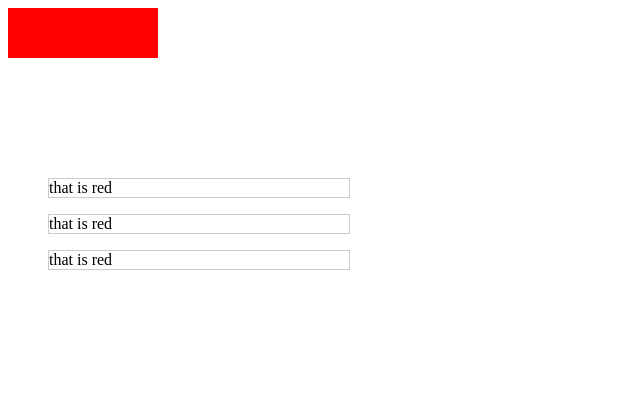
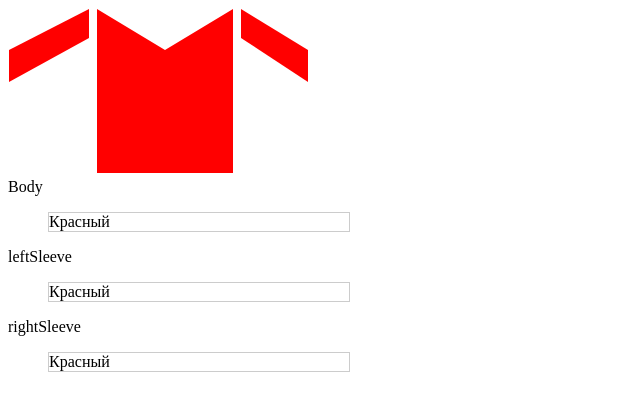
Before and after one commit to VladStepanov/t-shirt-constructor, a Vue app: page / in a window 1280 px wide. Shown: the top 410 px of the page, without its empty margins (0-640 px from the left). Built offline with nearby package versions, Linux system fonts and the light colour scheme.

Commit message:
Architecture decisions

```diff
--- a/src/App.vue
+++ b/src/App.vue
@@ -1,60 +1,19 @@
 <template>
   <div id="app">
     <MainScreen />
-    <BaseSelect v-model='head' :options='options'></BaseSelect>
-    <BaseSelect v-model='body' :options='options'></BaseSelect>
-    <BaseSelect v-model='sleeves' :options='options'></BaseSelect>
+    <Menu />
   </div>
 </template>
 
 <script>
-import BaseSelect from '@/components/BaseSelect'
+import Menu from '@/components/Menu'
 import MainScreen from '@/components/MainScreen'
 
 export default {
   name: 'App',
   components: {
-    BaseSelect,
+    Menu,
     MainScreen
-  },
-  computed: {
-    head: {
-      get () { return this.$store.state.head },
-      set (val) {
-        this.$store.commit('SET_HEAD', val)
-      }
-    },
-    body: {
-      get () { return this.$store.state.body },
-      set (val) {
-        this.$store.commit('SET_BODY', val)
-      }
-    },
-    sleeves: {
-      get () { return this.$store.state.sleeves },
-      set (val) {
-        this.$store.commit('SET_SLEEVES', val)
-      }
-    }
-  },
-  data () {
-    return {
-      option: '',
-      options: [
-        {
-          title: 'that is red',
-          code: 'red'
-        },
-        {
-          title: 'that is blue',
-          code: 'blue'
-        },
-        {
-          title: 'that is green',
-          code: 'green'
-        }
-      ]
-    }
   }
 }
 </script>
--- a/src/components/BaseSelect.vue
+++ b/src/components/BaseSelect.vue
@@ -80,8 +80,17 @@ export default {
 .select {
   border: 1px solid #ccc;
   max-width: 300px;
+  position: relative;
 }
 .active {
   position: relative;
 }
+.options {
+  position: absolute;
+  z-index: 1;
+  top: calc(100% + 10px);
+  width: 100%;
+  background-color: #fff;
+  border: 1px solid #ccc;
+}
 </style>
--- a/src/components/MainScreen.vue
+++ b/src/components/MainScreen.vue
@@ -1,18 +1,29 @@
 <template>
-  <svg>
-    <rect :fill='head' x='0' width='50' height='50'></rect>
-    <rect :fill='body' x='50' width='50' height='50'></rect>
-    <rect :fill='sleeves' x='100' width='50' height='50'></rect>
+   <svg width="301" height="166" viewBox="0 0 301 166">
+    <path
+      v-for='(path, role, i) in filteredClothPaths'
+      :key='i'
+      :fill='activeColors[role]'
+      :d='path'
+    />
   </svg>
 </template>
 
 <script>
-import { mapState } from 'vuex'
+import { mapGetters, mapState } from 'vuex'
 
 export default {
   name: 'MainScreen',
   computed: {
-    ...mapState(['body', 'head', 'sleeves'])
+    ...mapGetters(['currentClothPaths']),
+    ...mapState(['activeColors']),
+    filteredClothPaths () {
+      const copy = { ...this.currentClothPaths }
+      Object.entries(this.currentClothPaths).forEach(([role, path]) => {
+        if (!path) delete copy[role]
+      })
+      return copy
+    }
   }
 }
 </script>
--- /dev/null
+++ b/src/components/Menu.vue
@@ -0,0 +1,53 @@
+<template>
+  <div>
+    <div>
+      Body
+      <BaseSelect v-model='body' :options='colorSchema'></BaseSelect>
+    </div>
+    <div>
+      leftSleeve
+      <BaseSelect v-model='leftSleeve' :options='colorSchema'></BaseSelect>
+    </div>
+    <div>
+      rightSleeve
+      <BaseSelect v-model='rightSleeve' :options='colorSchema'></BaseSelect>
+    </div>
+  </div>
+</template>
+
+<script>
+import BaseSelect from '@/components/BaseSelect'
+import { mapGetters } from 'vuex'
+
+export default {
+  name: 'Menu',
+  components: {
+    BaseSelect
+  },
+  computed: {
+    ...mapGetters(['colorSchema']),
+    body: {
+      get () { return this.$store.state.activeColors.front },
+      set (val) {
+        this.$store.commit('SET_BODY', val)
+      }
+    },
+    leftSleeve: {
+      get () { return this.$store.state.activeColors.leftSleeve },
+      set (val) {
+        this.$store.commit('SET_L_SLEEVE', val)
+      }
+    },
+    rightSleeve: {
+      get () { return this.$store.state.activeColors.rightSleeve },
+      set (val) {
+        this.$store.commit('SET_R_SLEEVE', val)
+      }
+    }
+  }
+}
+</script>
+
+<style>
+
+</style>
--- /dev/null
+++ b/src/models/t_shirts.json
@@ -0,0 +1,13 @@
+[
+  {
+    "id": 1,
+    "name": "T_Shirt_1",
+    "model": {
+      "front": "M89 165V1L157 42L225 1V165H89Z",
+      "back": "",
+      "leftSleeve": "M233 30V1L300 42V74L233 30Z",
+      "rightSleeve": "M81 1L1 42V74L81 30V1Z",
+      "neckLine": ""
+    }
+  }
+]
--- /dev/null
+++ b/src/store/actions.js
@@ -0,0 +1,3 @@
+export default {
+
+}
--- /dev/null
+++ b/src/store/getters.js
@@ -0,0 +1,6 @@
+export default {
+  currentClothPaths (state) {
+    // Now it 0, later it can be selected from right menu
+    return state.paths[0] && state.paths[0].model
+  }
+}
--- a/src/store/index.js
+++ b/src/store/index.js
@@ -1,21 +1,21 @@
 import Vue from 'vue'
 import Vuex from 'vuex'
+import state from './state'
+import mutations from './mutations'
+import actions from './actions'
+import getters from './getters'
+import materials from './modules/materials'
+import activeColors from './modules/activeColors'
 
 Vue.use(Vuex)
 
 export default new Vuex.Store({
-  state: {
-    body: 'red',
-    head: 'blue',
-    sleeves: 'green'
-  },
-  mutations: {
-    SET_BODY: (state, bodyColor) => { state.body = bodyColor },
-    SET_HEAD: (state, headColor) => { state.head = headColor },
-    SET_SLEEVES: (state, sleevesColor) => { state.sleeves = sleevesColor }
-  },
-  actions: {
-  },
+  state,
+  mutations,
+  actions,
+  getters,
   modules: {
+    materials,
+    activeColors
   }
 })
--- /dev/null
+++ b/src/store/modules/activeColors/index.js
@@ -0,0 +1,9 @@
+export default {
+  state: () => ({
+    front: '',
+    back: '',
+    leftSleeve: '',
+    rightSleeve: '',
+    neckLine: ''
+  })
+}
--- /dev/null
+++ b/src/store/modules/materials/index.js
@@ -0,0 +1,26 @@
+export default {
+  state: () => ({
+    curMaterial: 'pique',
+    materials: {
+      pique: [
+        {
+          title: 'Красный',
+          code: 'red'
+        },
+        {
+          title: 'Зеленый',
+          code: 'green'
+        },
+        {
+          title: 'Синий',
+          code: 'blue'
+        }
+      ],
+      ribana: [],
+      cooler: []
+    }
+  }),
+  getters: {
+    colorSchema: (state) => state.materials[state.curMaterial]
+  }
+}
--- /dev/null
+++ b/src/store/mutations.js
@@ -0,0 +1,5 @@
+export default {
+  SET_BODY: (state, frontColor) => { state.activeColors.front = frontColor },
+  SET_R_SLEEVE: (state, sleevesColor) => { state.activeColors.rightSleeve = sleevesColor },
+  SET_L_SLEEVE: (state, sleevesColor) => { state.activeColors.leftSleeve = sleevesColor }
+}
--- /dev/null
+++ b/src/store/state.js
@@ -0,0 +1,11 @@
+const req = require.context('@/models', true, /\.json$/)
+
+// require all json from @/models
+const models = req.keys().reduce((acc, cur) => {
+  acc = Object.assign(acc, req(cur))
+  return acc
+}, [])
+
+export default () => ({
+  paths: models
+})
```
